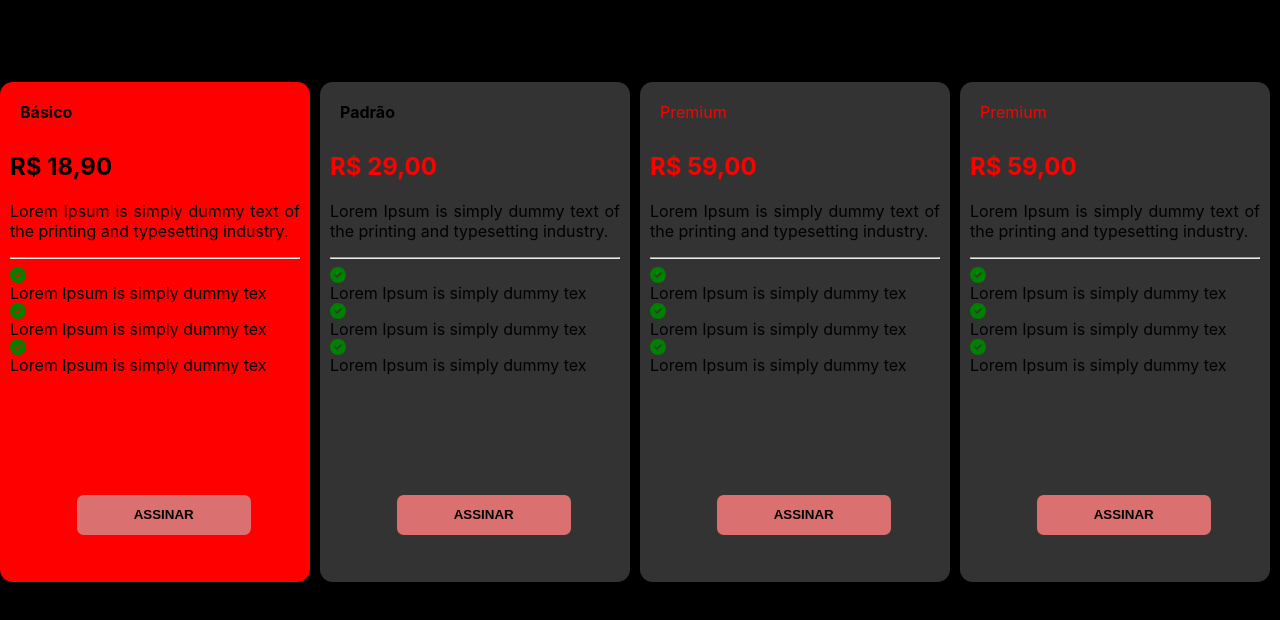
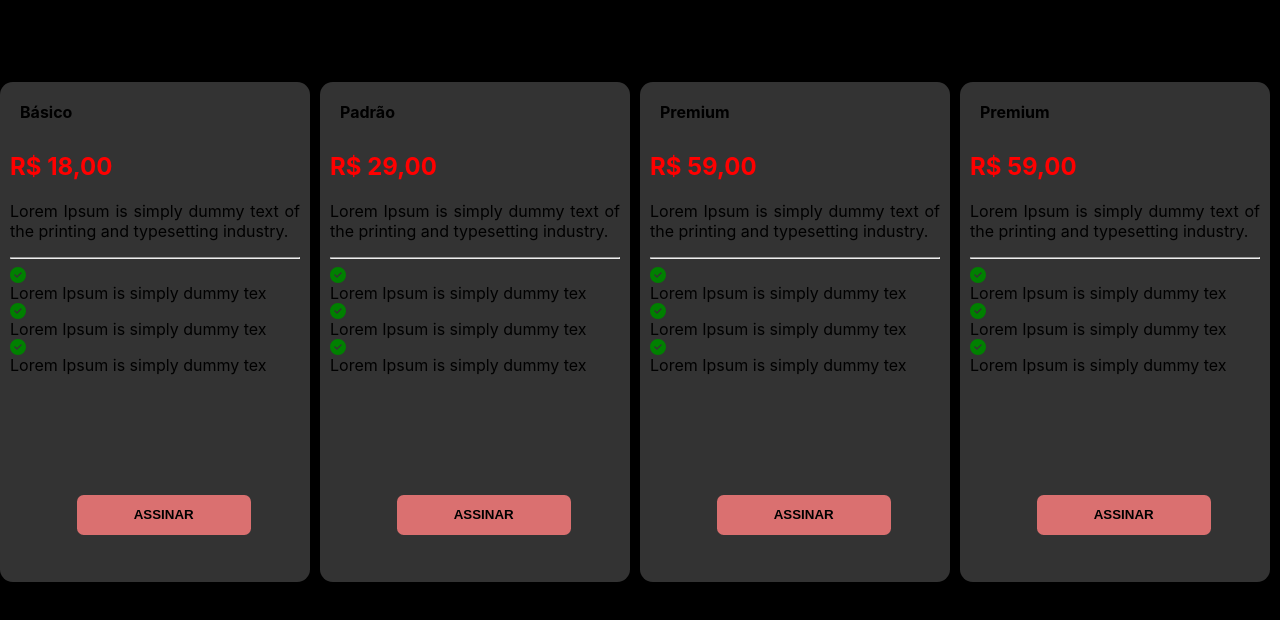
Before and after one commit to EsterSena/netflix_plan_clone, a React (Create React App) app: page / in a window 1280 px wide. Shown: the top 620 px of the page. Built offline with nearby package versions, Linux system fonts and the light colour scheme.

Commit message:
mudança da atividade

```diff
--- a/src/App.js
+++ b/src/App.js
@@ -3,9 +3,40 @@ import './App.css';
 import Card from './components/Card/Main'
 
 function App() {
+  const planos = [
+    {
+      nome: "Básico",
+      texto: "Lorem Ipsum is simply dummy text of the printing and typesetting industry.",
+      valor: '18,00',
+      icontext: 'Lorem Ipsum is simply dummy tex'
+    },
+    {
+      nome: "Padrão",
+      texto: "Lorem Ipsum is simply dummy text of the printing and typesetting industry.",
+      valor: '29,00',
+      color: '',
+      icontext: 'Lorem Ipsum is simply dummy tex'
+    },
+    {
+      nome: "Premium",
+      texto: "Lorem Ipsum is simply dummy text of the printing and typesetting industry.",
+      valor: '59,00',
+      color: '',
+      icontext: 'Lorem Ipsum is simply dummy tex'
+    },
+    {
+      nome: "Premium",
+      texto: "Lorem Ipsum is simply dummy text of the printing and typesetting industry.",
+      valor: '59,00',
+      color: '',
+      icontext: 'Lorem Ipsum is simply dummy tex'
+    },
+  ];
+
+
   return (
     <div>
-      <Card />
+      <Card planos={planos} />
     </div>
   );
 }
--- a/src/components/Card/Main.jsx
+++ b/src/components/Card/Main.jsx
@@ -3,7 +3,31 @@ import '../Styles/Card.css';
 import { FontAwesomeIcon } from '@fortawesome/react-fontawesome';
 import { faCheckCircle } from '@fortawesome/free-solid-svg-icons';
 
-function Main() {
+function Main(props) {
+    const planos = props.planos
+    console.log(planos)
+
+    const usePlanos = planos.map((plano, index) => {
+        return (
+            <>
+                <div className='card' id="card-padrao" backgroundColor={plano.color}>
+                    <header id='padrao'>{plano.nome}</header>
+                    <h2 className='valor'>R$ {plano.valor}</h2>
+                    <p>{plano.texto}</p>
+                    <hr></hr>
+                    <div id="vantagens">
+                        <FontAwesomeIcon icon={faCheckCircle} style={{ color: 'green' }} /> {plano.icontext}
+
+                        <FontAwesomeIcon icon={faCheckCircle} style={{ color: 'green' }} />{plano.icontext}
+
+                        <FontAwesomeIcon icon={faCheckCircle} style={{ color: 'green' }} /> {plano.icontext}
+                    </div>
+                    <input type="submit" value={'ASSINAR'}></input>
+                </div>
+            </>
+        );
+    });
+
     return (
         <>
             <body>
@@ -12,67 +36,8 @@ function Main() {
                     <header>
                         <h1>Conheça nossos planos</h1>
                     </header>
-
                     <div className='body'>
-                        <div className='card' id="card-basico">
-                            <header id='basico'>Básico</header>
-                            <h2>R$ 18,90</h2>
-                            <p>Lorem Ipsum is simply dummy text of the printing and typesetting industry.</p>
-                            <hr></hr>
-                            <div id="vantagens">
-                                <FontAwesomeIcon icon={faCheckCircle} style={{ color: 'green' }} /> Lorem Ipsum is simply dummy tex
-
-                                <FontAwesomeIcon icon={faCheckCircle} style={{ color: 'green' }} /> Lorem Ipsum is simply dummy tex
-
-                                <FontAwesomeIcon icon={faCheckCircle} style={{ color: 'green' }} />Lorem Ipsum is simply dummy tex
-                            </div>
-                            <input type="submit" value={'ASSINAR'}></input>
-                        </div>
-
-                        <div className='card' id="card-padrao">
-                            <header id='padrao'>Padrão</header>
-                            <h2 className='valor'>R$ 29,00</h2>
-                            <p>Lorem Ipsum is simply dummy text of the printing and typesetting industry.</p>
-                            <hr></hr>
-                            <div id="vantagens">
-                                <FontAwesomeIcon icon={faCheckCircle} style={{ color: 'green' }} /> Lorem Ipsum is simply dummy tex
-
-                                <FontAwesomeIcon icon={faCheckCircle} style={{ color: 'green' }} /> Lorem Ipsum is simply dummy tex
-
-                                <FontAwesomeIcon icon={faCheckCircle} style={{ color: 'green' }} /> Lorem Ipsum is simply dummy tex
-                            </div>
-                            <input type="submit" value={'ASSINAR'}></input>
-                        </div>
-
-                        <div className='card premium' >
-                            <header className="premium_header">Premium</header>
-                            <h2 className='valor'>R$ 59,00</h2>
-                            <p>Lorem Ipsum is simply dummy text of the printing and typesetting industry.</p>
-                            <hr></hr>
-                            <div id="vantagens">
-                                <FontAwesomeIcon icon={faCheckCircle} style={{ color: 'green' }} /> Lorem Ipsum is simply dummy tex
-
-                                <FontAwesomeIcon icon={faCheckCircle} style={{ color: 'green' }} /> Lorem Ipsum is simply dummy tex
-
-                                <FontAwesomeIcon icon={faCheckCircle} style={{ color: 'green' }} /> Lorem Ipsum is simply dummy tex
-                            </div>
-                            <input type="submit" value={'ASSINAR'}></input>
-                        </div>
-
-                        <div className='card premium' >
-                            <header className="premium_header">Premium</header>
-                            <h2 className='valor'>R$ 59,00</h2>
-                            <p>Lorem Ipsum is simply dummy text of the printing and typesetting industry.</p>
-                            <hr></hr>
-                            <div id="vantagens">
-                                <FontAwesomeIcon icon={faCheckCircle} style={{ color: 'green' }} /> Lorem Ipsum is simply dummy tex
-
-                                <FontAwesomeIcon icon={faCheckCircle} style={{ color: 'green' }} /> Lorem Ipsum is simply dummy tex
-
-                                <FontAwesomeIcon icon={faCheckCircle} style={{ color: 'green' }} /> Lorem Ipsum is simply dummy tex
-                            </div>
-                            <input type="submit" value={'ASSINAR'}></input>
-                        </div>
+                        {usePlanos}
                     </div>
                 </div>
             </body>
```
